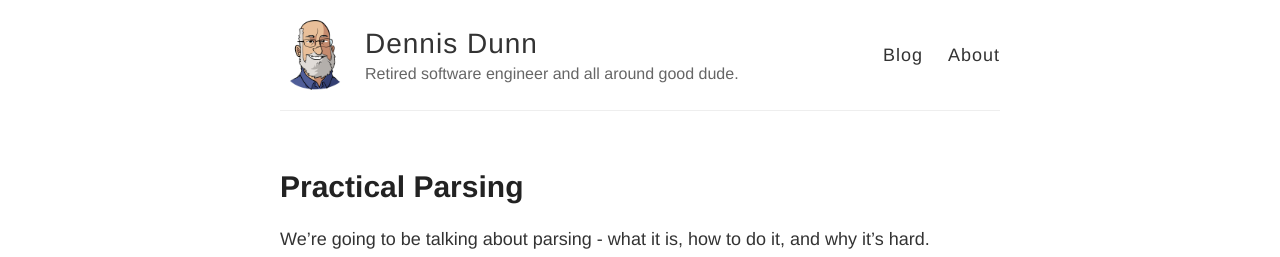
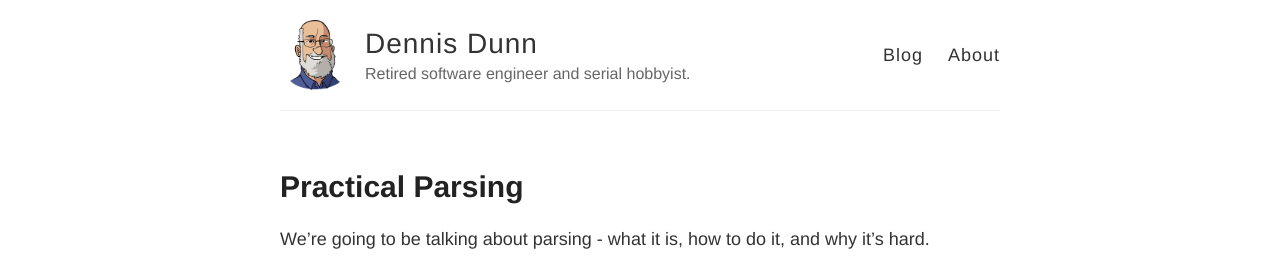
Before and after one commit to dennisdunn/dennisdunn.github.io, a Jekyll site: the page built from index.html, in a window 1280 px wide. Shown: the top 257 px of the page. Built offline with Jekyll 4.4.1, drawn with Linux system fonts in a browser that asks for light colours.

Commit message:
Updated config.yml.

```diff
--- a/_config.yml
+++ b/_config.yml
@@ -6,7 +6,7 @@
 name: Dennis Dunn
 
 # Short bio or description (displayed in the header)
-description: Retired software engineer and all around good dude.
+description: Retired software engineer and serial hobbyist.
 
 # URL of your avatar or profile pic (you could use your GitHub profile pic)
 avatar: /images/ansofive-avatar.png
```
